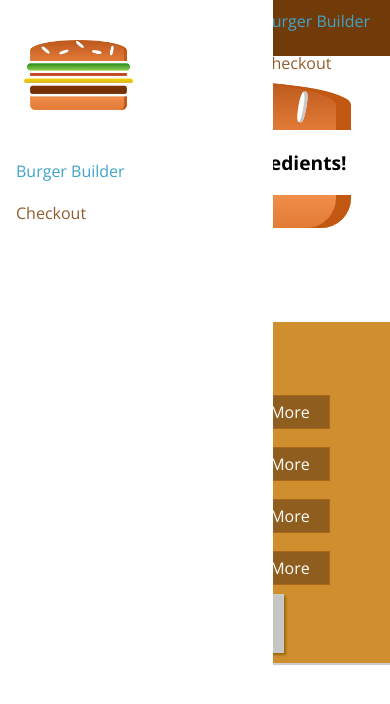
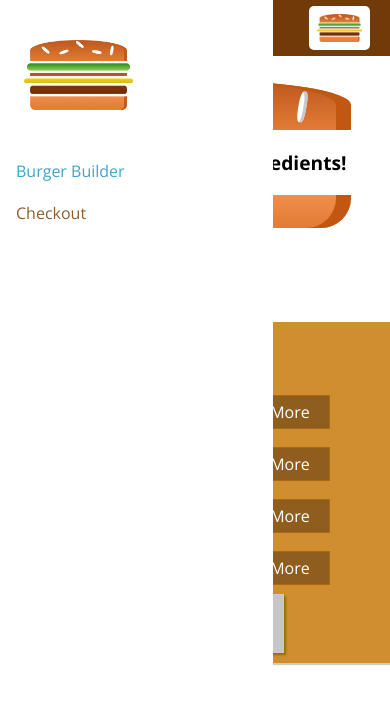
Before and after one commit to makomweb/notes-react-course, a React app in the folder burger-builder/: page / in a window 390 px wide. Shown: the top 704 px of the page. Built offline with nearby package versions, Linux system fonts and the light colour scheme.

Commit message:
hide the Toolbar navigation items when in mobile mode

```diff
--- a/burger-builder/src/Components/Navigation/Toolbar/Toolbar.css
+++ b/burger-builder/src/Components/Navigation/Toolbar/Toolbar.css
@@ -20,3 +20,9 @@
 .Logo {
     height: 80%;
 }
+
+@media (max-width: 499px) {
+    .DesktopOnly {
+        display:none;
+    }
+}
--- a/burger-builder/src/Components/Navigation/Toolbar/Toolbar.js
+++ b/burger-builder/src/Components/Navigation/Toolbar/Toolbar.js
@@ -11,7 +11,7 @@ const Toolbar = () => (
         <div className={classes.Logo}>
             <Logo />
         </div>
-        <nav>
+        <nav className={classes.DesktopOnly} >
             <NavigationItems />
         </nav>
     </header>
```
